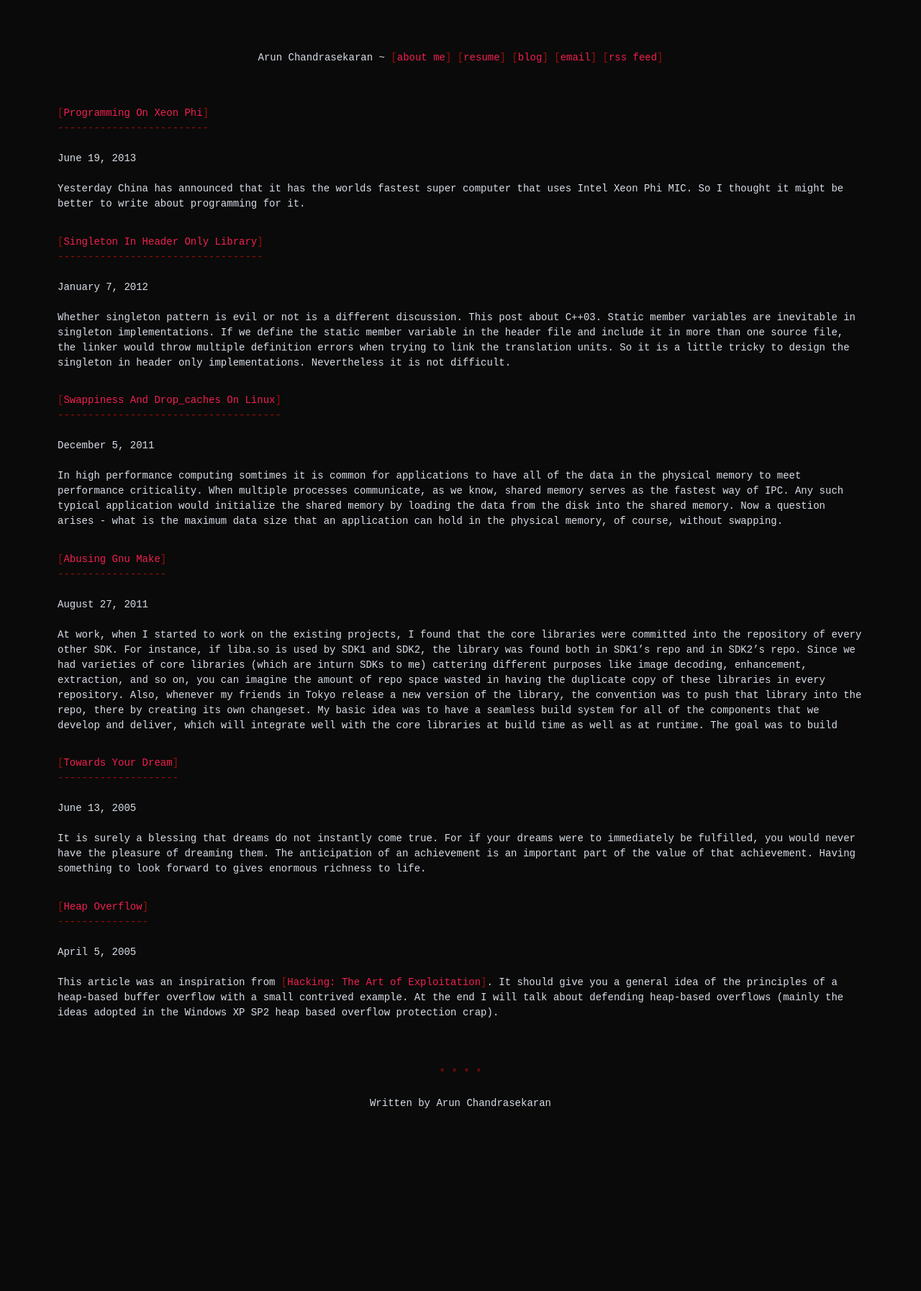
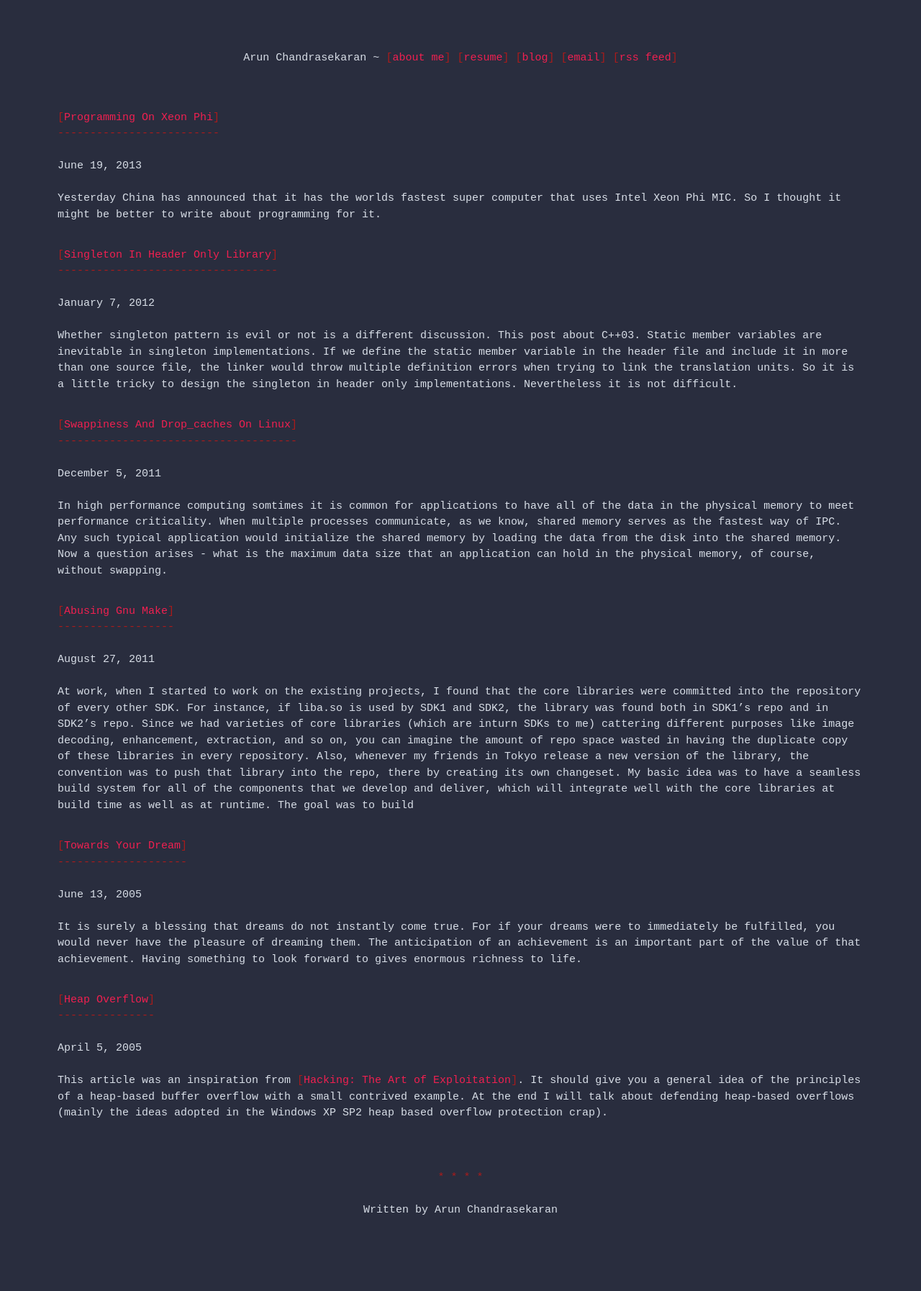
Before and after one commit to carun/carun.github.io, a Jekyll site: the page built from index.html, in a window 1280 px wide. Shown: the whole page at 72% size. Built offline with Jekyll 4.4.1, drawn with Linux system fonts in a browser that asks for light colours; before the commit the page ends 1642 px from its top, so only the background shows below that.

Commit message:
Use darkish blue theme as background and adjusted font sizes.

```diff
--- a/css/remarkdown.css
+++ b/css/remarkdown.css
@@ -410,14 +410,14 @@ hr {
 body {
     padding: 30px auto;
     color: #d8dee7;
-    background-color: #0a0a0a;
+    background-color: #292d3e;
 }
 
 @media (min-width: 900px) {
     body {
         margin: 30px auto;
         padding: 40px 80px;
-        background-color: #0a0a0a;
+        background-color: #292d3e;
     }
 }
 
@@ -463,7 +463,7 @@ nav > span {
 /* Our own font-family. Also setting one for code elements */
 .remarkdown {
   font-family: monospace;
-  font-size: 14px;
+  font-size: 15px;
 }
 
 .remarkdown pre {
@@ -473,6 +473,7 @@ nav > span {
 
 .remarkdown code {
   color: #d8dee7ad;
+  font-size: 13px;
 }
 
 @media (max-width: 700px) {
```
